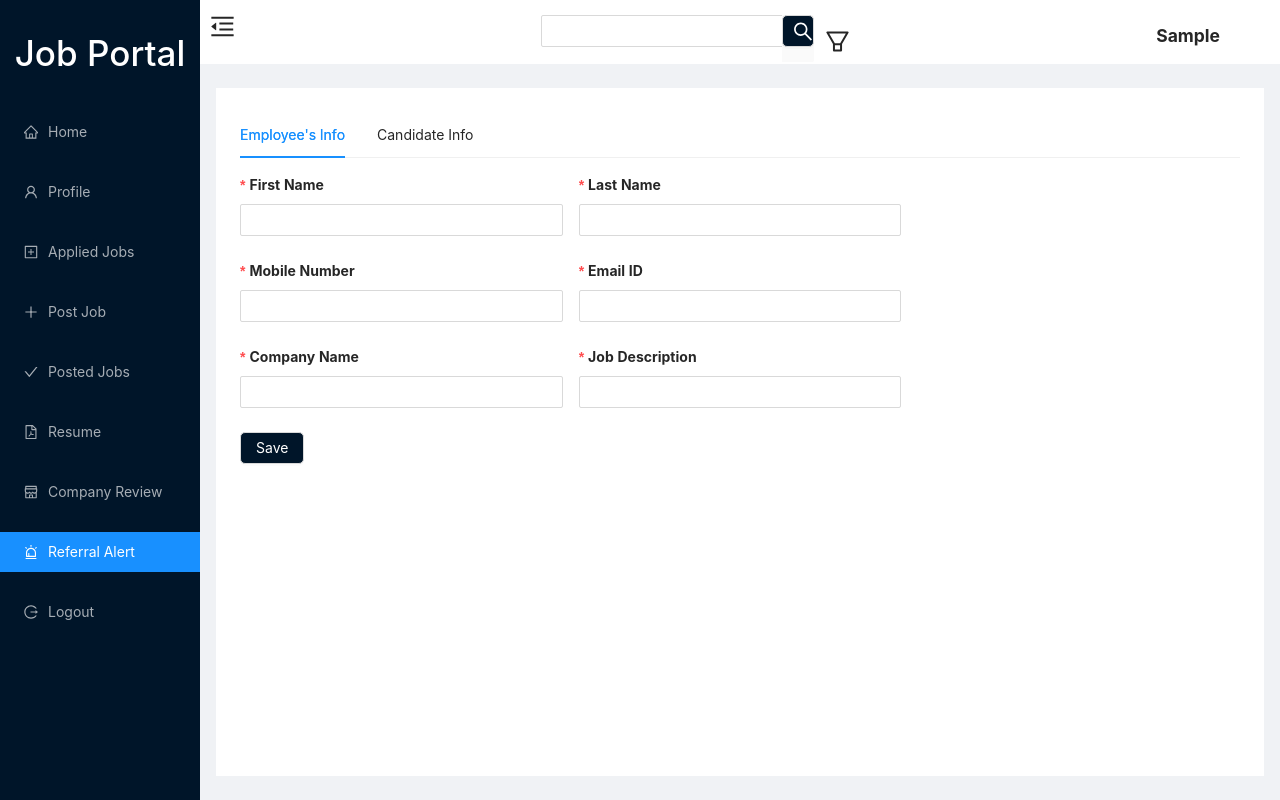
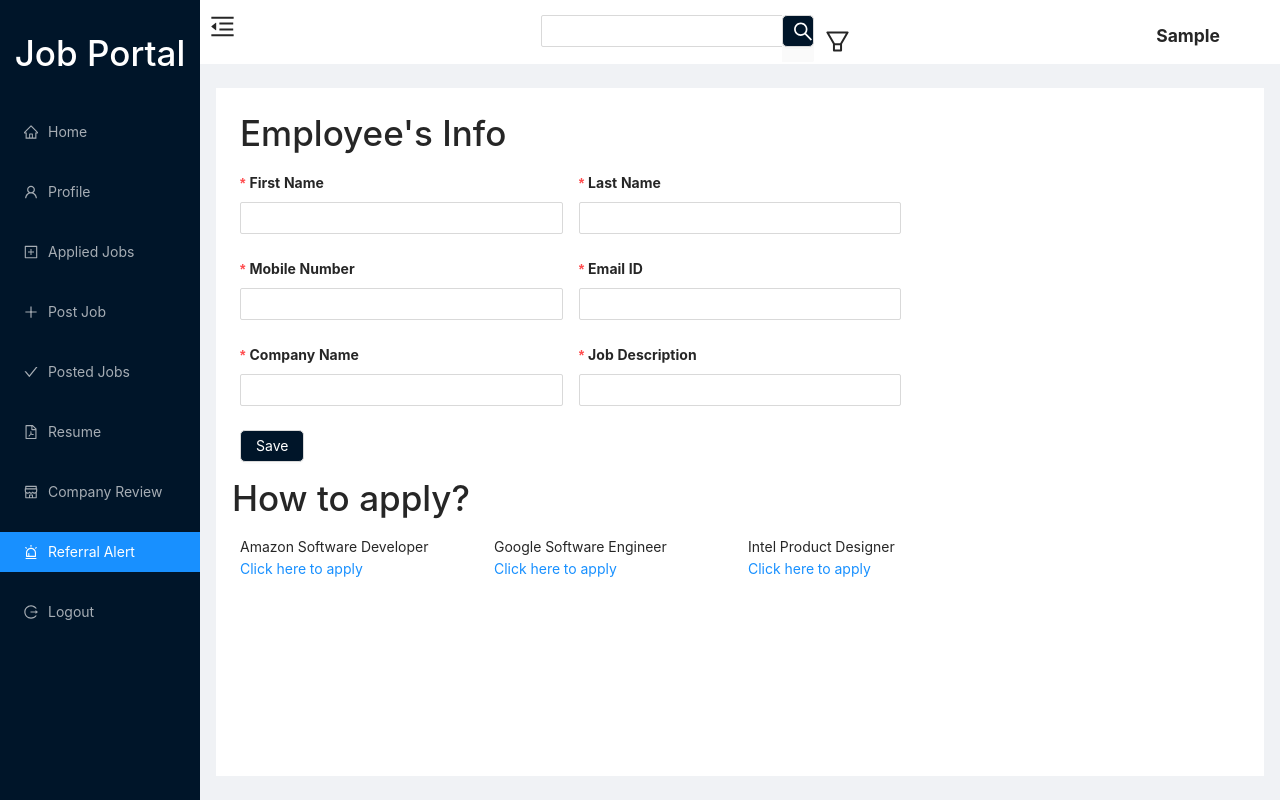
Before and after one commit to Sapna2001/Job-Portal, a React (Create React App) app in the folder client/: page /referral in a window 1280 px wide. Built offline with nearby package versions, Linux system fonts and the light colour scheme; no server answers; sample sign-in values are in the browser's storage; the HTML template or start-up script is replaced by a standard one.

Commit message:
Update Referral.js

```diff
--- a/client/src/Pages/Referral.js
+++ b/client/src/Pages/Referral.js
@@ -1,37 +1,29 @@
-import React from 'react'
+import React, {useState} from 'react'
 import DefaultLayout from '../Components/DefaultLayout';
-import { Row, Col, Form, Tabs, Input, Button } from "antd";
+import { Row, Col, Form, Input, Button } from "antd";
 import { useDispatch } from "react-redux";
+
 import { updateUser } from "../redux/actions/userActions";
-import {useState} from "react";
 
 const { TextArea } = Input;
+
+
 
 function Referral() {
   const [personalInfo, setPersonalInfo] = useState();
   const dispatch = useDispatch();
 
-  function onPersonInfoSubmit(values) {
-    setPersonalInfo(values);
-  }
+
 
   function onFinalFinish(values) {
     const finalObj = { ...personalInfo, ...values };
     dispatch(updateUser(finalObj))
   }
 
-  const user = JSON.parse(localStorage.getItem("user"));
-
   return (
     <div>
       <DefaultLayout>
-      <Tabs
-          defaultActiveKey="1"
-          items={[
-            {
-              label: `Employee's Info`,
-              key: "1",
-              children: (
+        <h1>Employee's Info</h1>
                 <Form layout="vertical" onFinish={onFinalFinish}>
               <Row gutter={16}>
                 <Col lg={8} sm={24}>
@@ -99,79 +91,39 @@ function Referral() {
                   </Form.Item>
                 </Col>
               </Row>
+              <Button htmlType="submit">Save</Button>
 
-              <Button htmlType="submit">Save</Button>
-            </Form>
-              ),
-            },
-            {
-              label: `Candidate Info`,
-              key: "2",
-              children: (
-                <Form layout='vertical' onFinish={onFinalFinish}>
-                <Row gutter={16}>
-                  <Col lg={8} sm={24}>
-                    <Form.Item
-                      name="candidatefirst"
-                      label="First Name"
-                      rules={[{ required: true }]}
-                    >
-                      <Input />
-                    </Form.Item>
-                    </Col>
-                    <Col lg={8} sm={24}>
-                    <Form.Item
-                      name="candidatelast"
-                      label="Last Name"
-                      rules={[{ required: true }]}
-                    >
-                      <Input />
-                    </Form.Item>
-                    </Col>
+              <Row gutter={16}>
+        <h1>How to apply?</h1>
+        </Row>
+        <Row gutter={16}>
+        <Col lg={6} sm={16}>
+            Amazon Software Developer
+              <tr>
+              <td><a href={"https://www.amazon.jobs/en/job_categories/software-development"}>Click here to apply</a></td>
+            </tr>
 
-                    <Col lg={8} sm={24}>
-                    <Form.Item
-                      name="mobile"
-                      label="Mobile Number"
-                      rules={[{ required: true }]}
-                    >
-                      <Input />
-                    </Form.Item>
-                    </Col>
-                    </Row>
+                </Col>
+                <Col lg={6} sm={16}>
+            Google Software Engineer
+              <tr>
+              <td><a href={"https://careers.google.com/jobs/results/?distance=50&q=Software%20Engineer"}>Click here to apply</a></td>
+            </tr>
 
-
-                    <Row gutter={16}>
-                <Col lg={8} sm={24}>
-                  <Form.Item
-                    name="email"
-                    rules={[{ required: true }]}
-                    label="Email ID"
-                  >
-                    <Input />
-                  </Form.Item>
                 </Col>
 
-                <Col lg={8} sm={24}>
-                  <Form.Item
-                    name="job"
-                    rules={[{ required: true }]}
-                    label="Job Position"
-                  >
-                    <Input />
-                  </Form.Item>
+                <Col lg={6} sm={16}>
+            Intel Product Designer
+              <tr>
+              <td><a href={"https://jobs.intel.com/en/job/petah-tikva/experienced-product-designer-ui-ux/41147/40919719136"}>Click here to apply</a></td>
+            </tr>
+
                 </Col>
-                </Row>
-                <Button htmlType="submit">Submit</Button>
-              </Form>
-              ),
-            },
-          ]}
-          />
+              </Row>
+            </Form>
         </DefaultLayout>
       </div>
     );
   }
 
-
 export default Referral;
```
